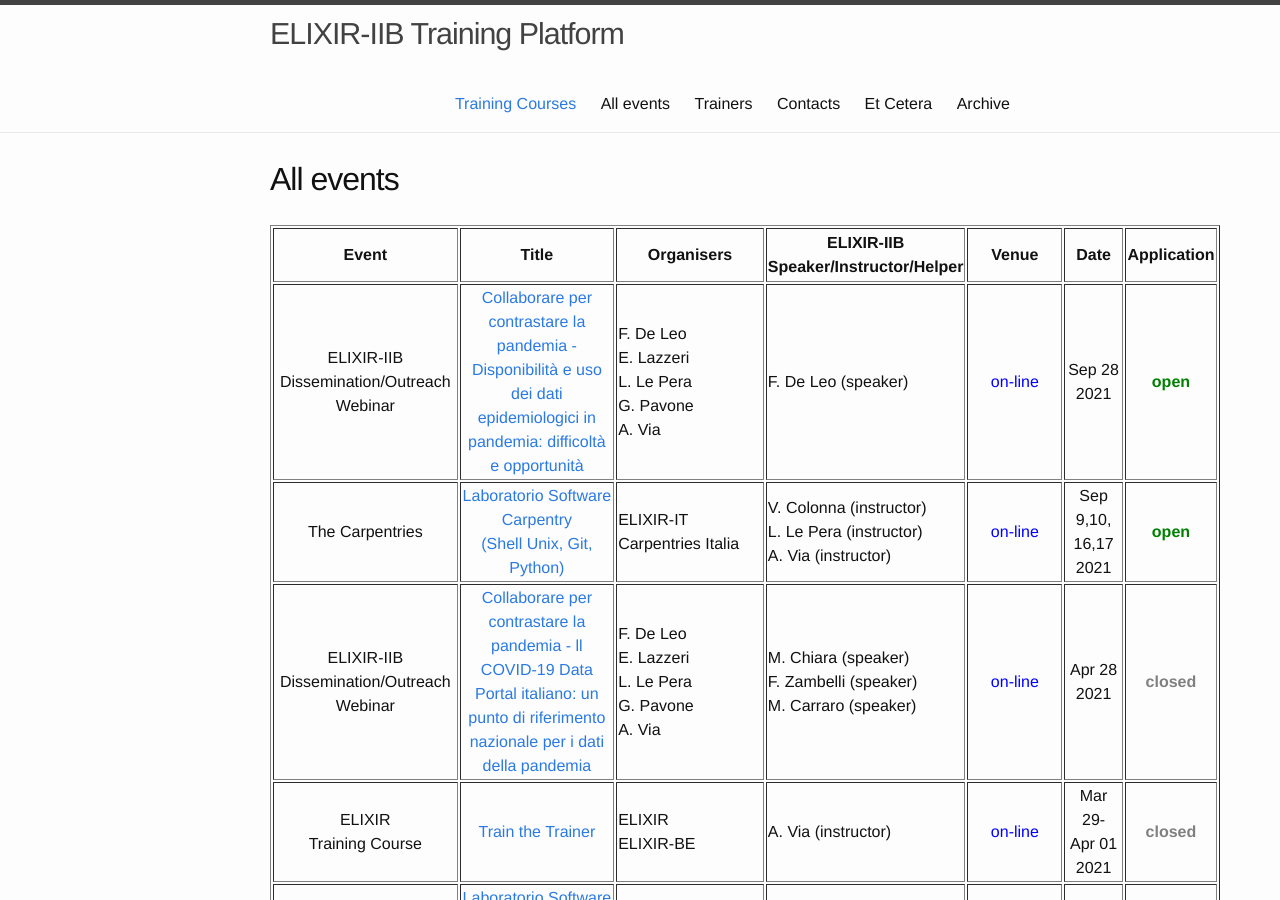
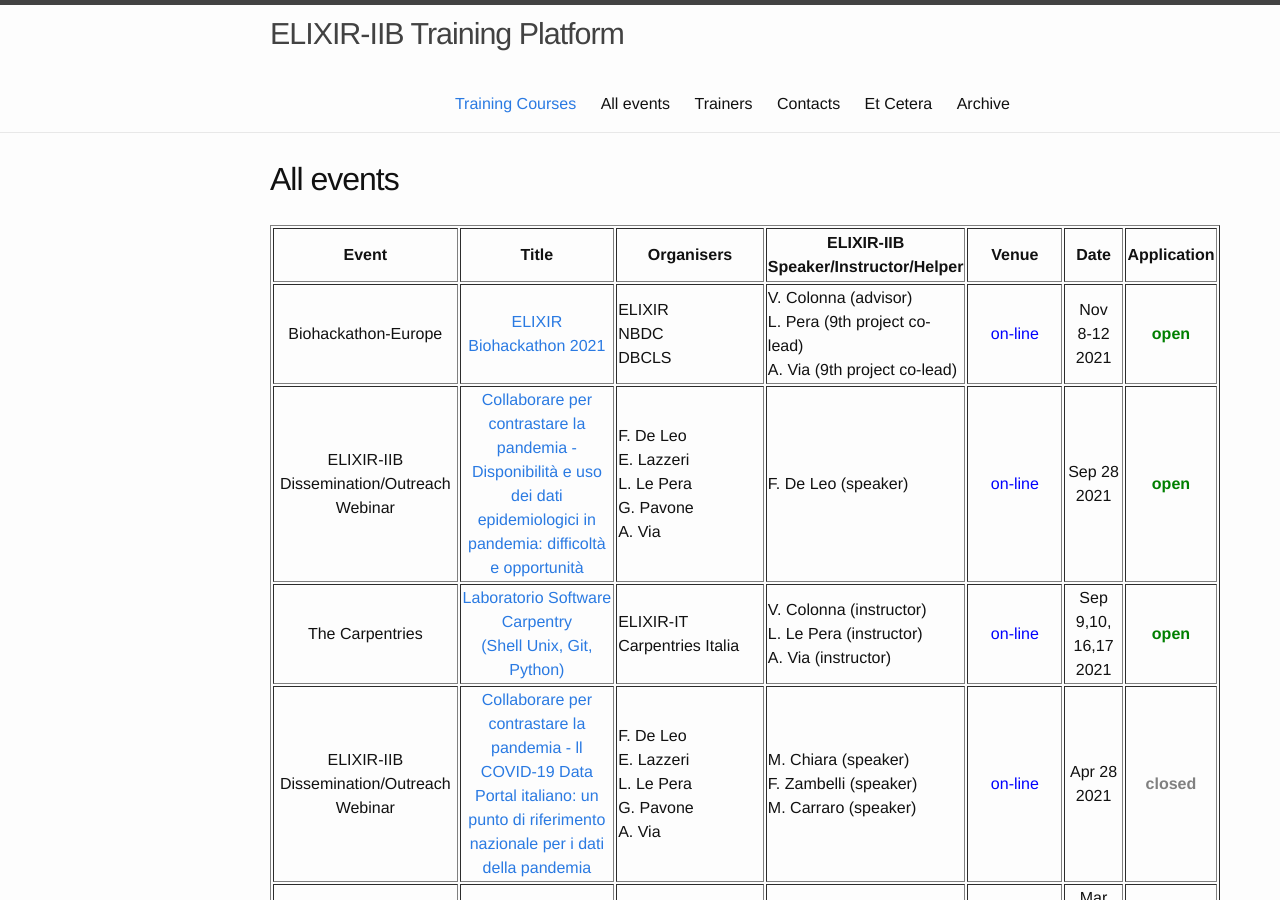
Before and after one commit to ELIXIR-IIB-training/website, a Jekyll site: the page built from _pages/01-all_events.md, in a window 1280 px wide and 900 px high. Built offline with Jekyll 4.4.1, drawn with Linux system fonts in a browser that asks for light colours.

Commit message:
Update Biohackathon 2021 event

```diff
--- a/_pages/01-all_events.md
+++ b/_pages/01-all_events.md
@@ -13,6 +13,15 @@ permalink: /all_events/
    <td height="50" width="75" align="center"><b>Venue</b></td>
    <td height="50" width="75" align="center"><b>Date</b></td>
    <td height="50" width="90" align="center"><b>Application</b></td>
+</tr>
+	<tr>
+<td height="50" align="center">Biohackathon-Europe</td>
+   <td height="50" width="220" align="center"><a href="https://www.biohackathon-europe.org/index.html">ELIXIR<br>Biohackathon 2021</a></td>
+   <td height="50" width="150">ELIXIR<br>NBDC<br>DBCLS</td>
+   <td height="50" width="150">V. Colonna (advisor)<br>L. Pera (9th project co-lead)<br>A. Via (9th project co-lead)</td>
+   <td height="50" align="center"><font color="blue">on-line</font></td>
+   <td height="50" width="75" align="center">Nov<br>8-12<br>2021</td>
+   <td height="50" align="center"><font color="green"><b>open</b></font></td>
 </tr>
 	<tr>
 	<td height="50" align="center">ELIXIR-IIB Dissemination/Outreach<br>Webinar</td>
```
